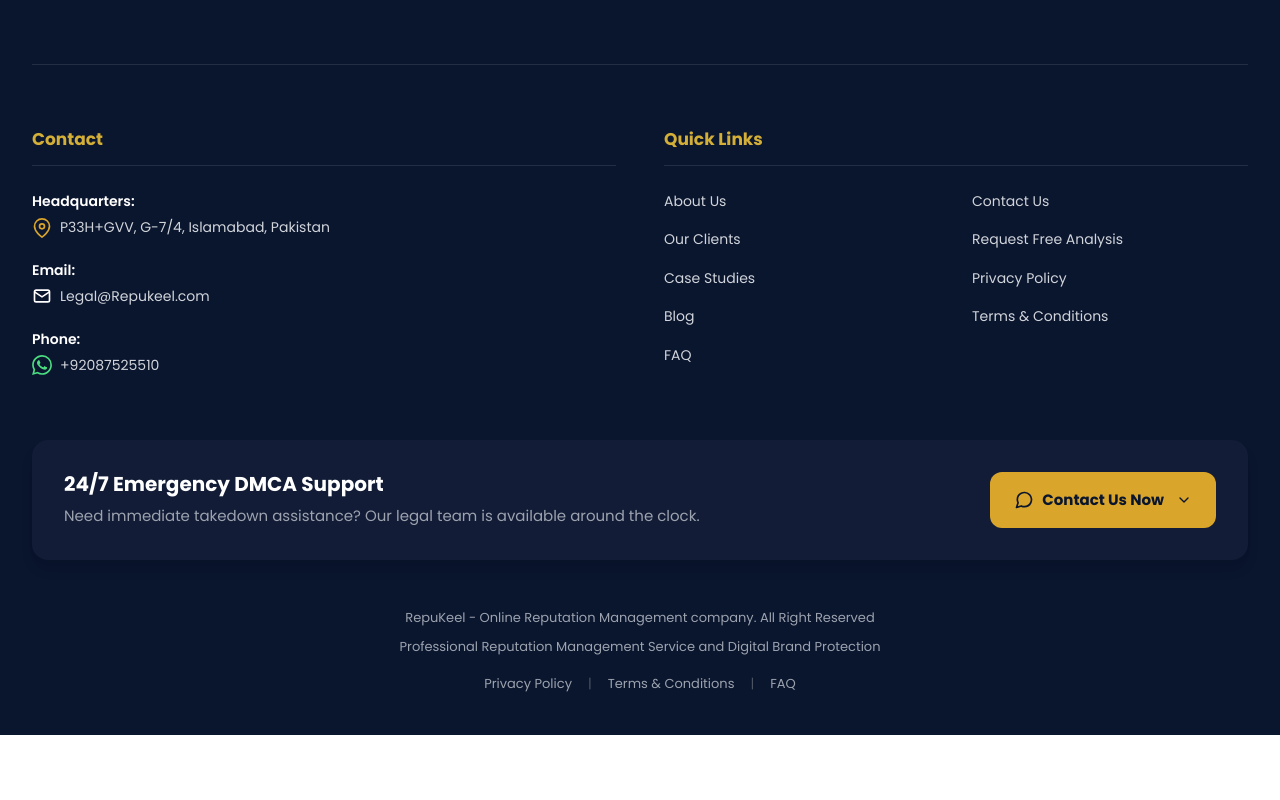
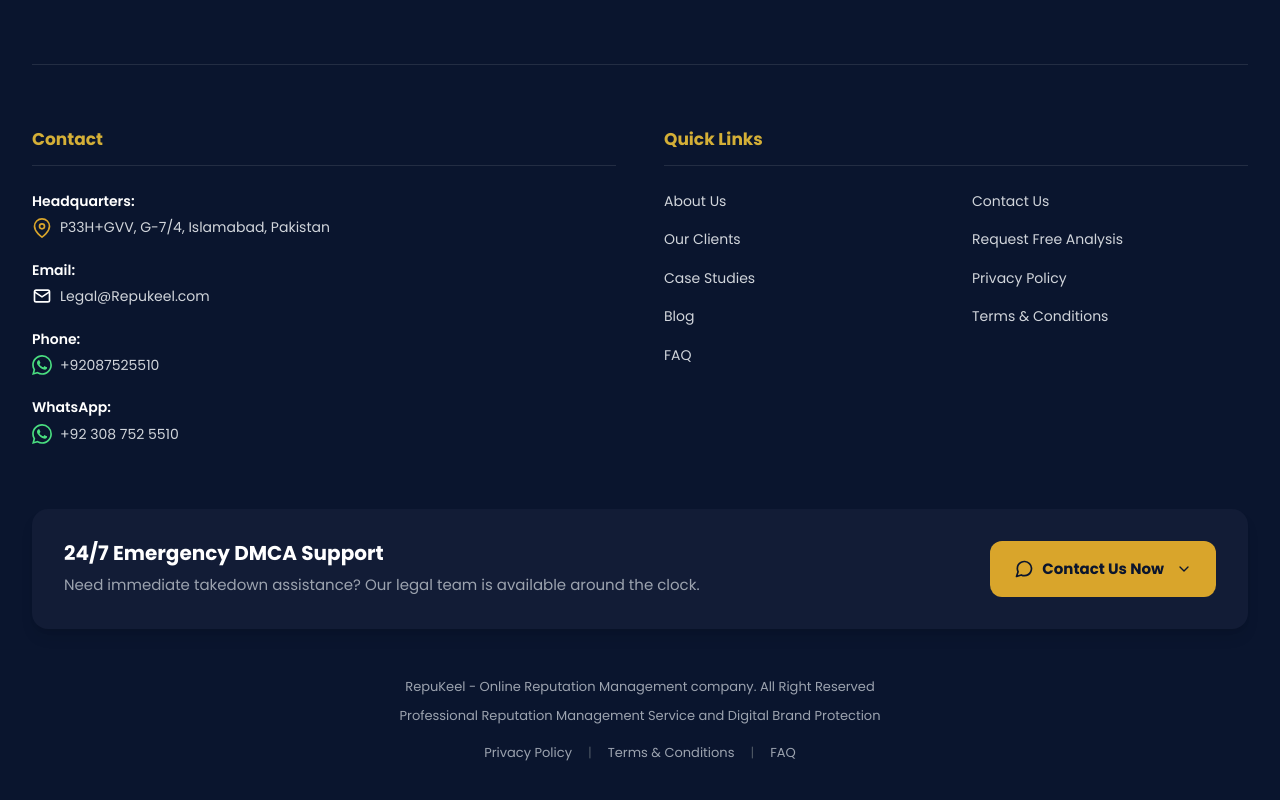
Before and after one commit to muhammadhammad249/Repukeel, a Next.js app in the folder frontend/: page / in a window 1280 px wide. Shown: the part 5759-6559 px from the top of the page. Before the commit the page ends 6494 px from the top, so only its background shows below. Built offline with nearby package versions, Linux system fonts and the light colour scheme; no server answers.

Commit message:
feat: add WhatsApp +92 308 752 5510 to footer and contact page

```diff
--- a/frontend/src/app/components/Footer.tsx
+++ b/frontend/src/app/components/Footer.tsx
@@ -384,7 +384,32 @@
                 </div>
               </li>
 
+              {/* WhatsApp */}
+              <li className="flex items-start flex-col gap-1">
+                <span className="font-[600] text-white">
+                  WhatsApp:
+                </span>
+
+                <div className="flex items-center gap-2">
+                  <span className="text-white">
+                    <svg viewBox="0 0 24 24" fill="currentColor" className="w-5 h-5 text-green-400">
+                      <path d="M17.472 14.382c-.297-.149-1.758-.867-2.03-.967-.273-.099-.471-.148-.67.15-.197.297-.767.966-.94 1.164-.173.199-.347.223-.644.075-.297-.15-1.255-.463-2.39-1.475-.883-.788-1.48-1.761-1.653-2.059-.173-.297-.018-.458.13-.606.134-.133.298-.347.446-.52.149-.174.198-.298.298-.497.099-.198.05-.371-.025-.52-.075-.149-.669-1.612-.916-2.207-.242-.579-.487-.5-.669-.51-.173-.008-.371-.01-.57-.01-.198 0-.52.074-.792.372-.272.297-1.04 1.016-1.04 2.479 0 1.462 1.065 2.875 1.213 3.074.149.198 2.096 3.2 5.077 4.487.709.306 1.262.489 1.694.625.712.227 1.36.195 1.871.118.571-.085 1.758-.719 2.006-1.413.248-.694.248-1.289.173-1.413-.074-.124-.272-.198-.57-.347m-5.421 7.403h-.004a9.87 9.87 0 01-5.031-1.378l-.361-.214-3.741.982.998-3.648-.235-.374a9.86 9.86 0 01-1.51-5.26c.001-5.45 4.436-9.884 9.888-9.884 2.64 0 5.122 1.03 6.988 2.898a9.825 9.825 0 012.893 6.994c-.003 5.45-4.437 9.884-9.885 9.884m8.413-18.297A11.815 11.815 0 0012.05 0C5.495 0 .16 5.335.157 11.892c0 2.096.547 4.142 1.588 5.945L.057 24l6.305-1.654a11.882 11.882 0 005.683 1.448h.005c6.554 0 11.89-5.335 11.893-11.893a11.821 11.821 0 00-3.48-8.413z"/>
+                    </svg>
+                  </span>
+
+                  <a
+                    href="https://wa.me/923087525510"
+                    target="_blank"
+                    rel="noopener noreferrer"
+                    className="hover:text-[var(--gold)] transition-colors"
+                  >
+                    +92 308 752 5510
+                  </a>
+                </div>
+              </li>
+
             </ul>
+
           </div>
 
           {/* Quick Links */}
--- a/frontend/src/app/contact/page.tsx
+++ b/frontend/src/app/contact/page.tsx
@@ -81,6 +81,19 @@
                     <a href="https://wa.me/92087525510" target="_blank" rel="noopener noreferrer" className="text-[16px] font-[700] hover:text-[var(--gold)] transition-colors">+92 087525510</a>
                   </div>
                 </div>
+
+                <div className="flex items-start gap-4">
+                  <div className="w-10 h-10 rounded-full bg-white/10 flex items-center justify-center flex-shrink-0">
+                    <svg viewBox="0 0 24 24" fill="currentColor" className="w-5 h-5 text-green-400">
+                      <path d="M17.472 14.382c-.297-.149-1.758-.867-2.03-.967-.273-.099-.471-.148-.67.15-.197.297-.767.966-.94 1.164-.173.199-.347.223-.644.075-.297-.15-1.255-.463-2.39-1.475-.883-.788-1.48-1.761-1.653-2.059-.173-.297-.018-.458.13-.606.134-.133.298-.347.446-.52.149-.174.198-.298.298-.497.099-.198.05-.371-.025-.52-.075-.149-.669-1.612-.916-2.207-.242-.579-.487-.5-.669-.51-.173-.008-.371-.01-.57-.01-.198 0-.52.074-.792.372-.272.297-1.04 1.016-1.04 2.479 0 1.462 1.065 2.875 1.213 3.074.149.198 2.096 3.2 5.077 4.487.709.306 1.262.489 1.694.625.712.227 1.36.195 1.871.118.571-.085 1.758-.719 2.006-1.413.248-.694.248-1.289.173-1.413-.074-.124-.272-.198-.57-.347m-5.421 7.403h-.004a9.87 9.87 0 01-5.031-1.378l-.361-.214-3.741.982.998-3.648-.235-.374a9.86 9.86 0 01-1.51-5.26c.001-5.45 4.436-9.884 9.888-9.884 2.64 0 5.122 1.03 6.988 2.898a9.825 9.825 0 012.893 6.994c-.003 5.45-4.437 9.884-9.885 9.884m8.413-18.297A11.815 11.815 0 0012.05 0C5.495 0 .16 5.335.157 11.892c0 2.096.547 4.142 1.588 5.945L.057 24l6.305-1.654a11.882 11.882 0 005.683 1.448h.005c6.554 0 11.89-5.335 11.893-11.893a11.821 11.821 0 00-3.48-8.413z"/>
+                    </svg>
+                  </div>
+                  <div>
+                    <p className="text-[12px] uppercase tracking-wider font-[600] text-blue-200 mb-1">WhatsApp</p>
+                    <a href="https://wa.me/923087525510" target="_blank" rel="noopener noreferrer" className="text-[16px] font-[700] hover:text-[var(--gold)] transition-colors">+92 308 752 5510</a>
+                  </div>
+                </div>
+
 
                 <div className="flex items-start gap-4">
                   <div className="w-10 h-10 rounded-full bg-white/10 flex items-center justify-center flex-shrink-0">
```
